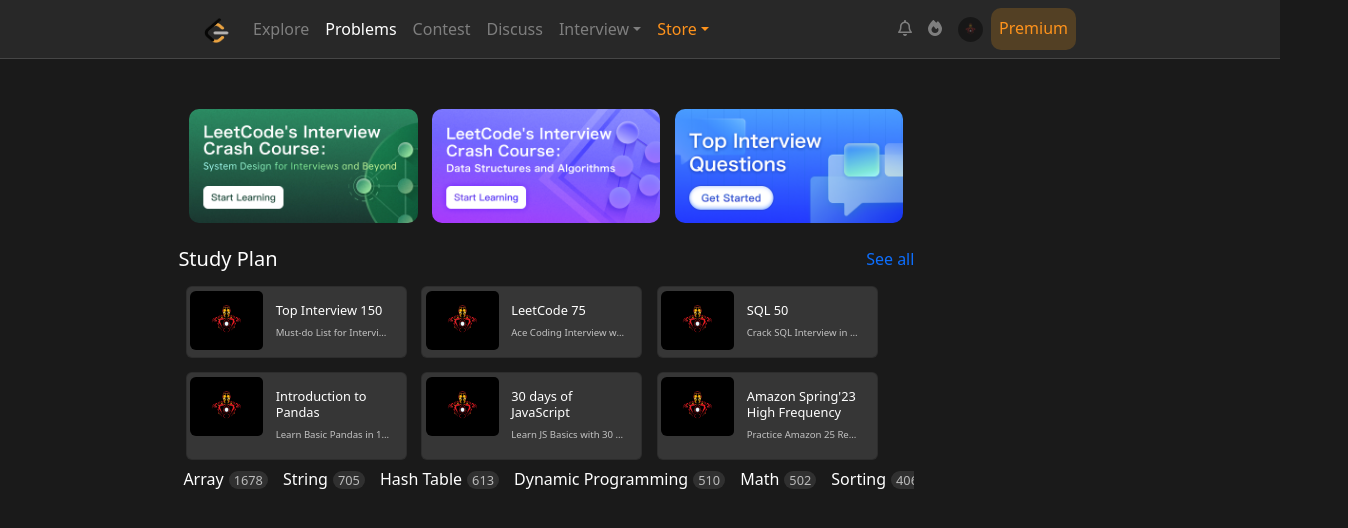
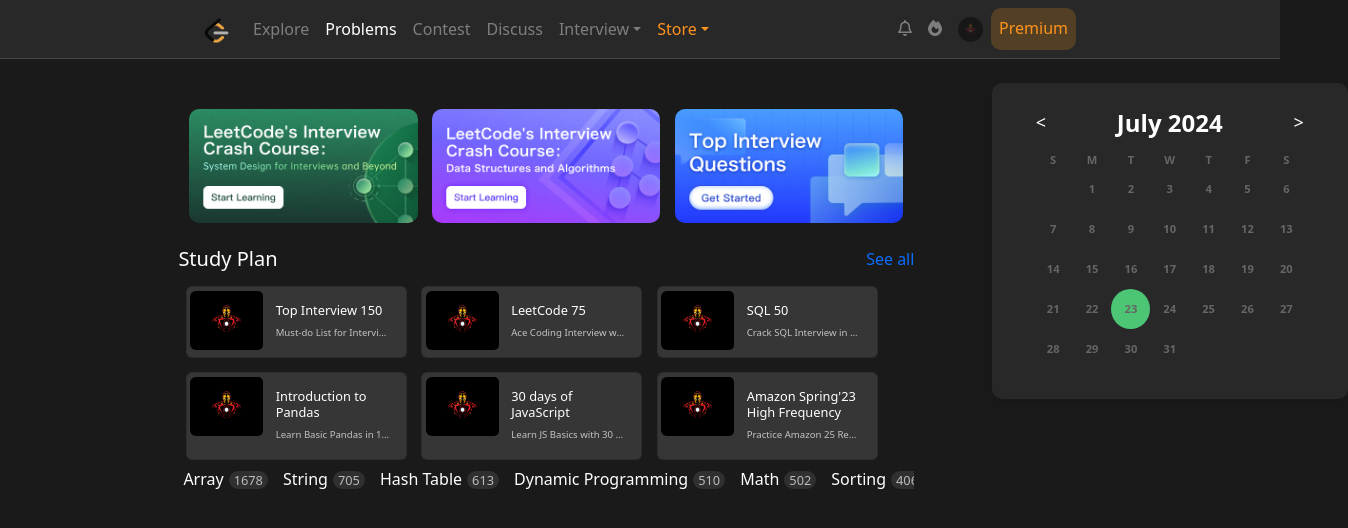
Before and after one commit to 7deb/leetcode, a React (Vite) app in the folder frontend/: page / in a window 1280 px wide. Shown: the top 528 px of the page, 1348 px wide, since content can reach past the window. Built offline with nearby package versions, Linux system fonts and the light colour scheme.

Commit message:
added calender component

```diff
--- /dev/null
+++ b/frontend/components/Calender.jsx
@@ -0,0 +1,89 @@
+import React, { useState, useEffect } from 'react';
+import { Container, Row, Col, Button } from 'react-bootstrap';
+import 'bootstrap/dist/css/bootstrap.min.css';
+import '../styles/Calender.css';
+
+const Calender = () => {
+  const [currentMonth, setCurrentMonth] = useState(new Date().getMonth());
+  const [currentYear, setCurrentYear] = useState(new Date().getFullYear());
+
+  const months = [
+    'January', 'February', 'March', 'April', 'May', 'June',
+    'July', 'August', 'September', 'October', 'November', 'December'
+  ];
+
+  const renderCalendar = (month, year) => {
+    const firstDayOfMonth = new Date(year, month, 1).getDay();
+    const lastDateOfMonth = new Date(year, month + 1, 0).getDate();
+    const calendarDates = [];
+
+    for (let i = 0; i < firstDayOfMonth; i++) {
+      calendarDates.push(<span key={`empty-${i}`}></span>);
+    }
+
+    for (let i = 1; i <= lastDateOfMonth; i++) {
+      const today = new Date();
+      const isToday =
+        i === today.getDate() && month === today.getMonth() && year === today.getFullYear();
+      calendarDates.push(
+        <span key={i} className={isToday ? 'today' : ''}>
+          {i}
+        </span>
+      );
+    }
+
+    return calendarDates;
+  };
+
+  const handlePrevMonth = () => {
+    setCurrentMonth(prevMonth => {
+      if (prevMonth === 0) {
+        setCurrentYear(prevYear => prevYear - 1);
+        return 11;
+      }
+      return prevMonth - 1;
+    });
+  };
+
+  const handleNextMonth = () => {
+    setCurrentMonth(prevMonth => {
+      if (prevMonth === 11) {
+        setCurrentYear(prevYear => prevYear + 1);
+        return 0;
+      }
+      return prevMonth + 1;
+    });
+  };
+
+  useEffect(() => {
+    renderCalendar(currentMonth, currentYear);
+  }, [currentMonth, currentYear]);
+
+  return (
+    <Container className="calender-premium-sp mt-4">
+      <div className="calendar-container">
+        <div className="calendar-header">
+          <Button variant="light" id="prev" aria-label="Prev" onClick={handlePrevMonth}>
+            &lt;
+          </Button>
+          <div className="month-year">
+            <span id="month">{months[currentMonth]}</span> <span id="year">{currentYear}</span>
+          </div>
+          <Button variant="light" id="next" aria-label="Next" onClick={handleNextMonth}>
+            &gt;
+          </Button>
+        </div>
+        <div className="calendar-body">
+          <div className="calendar-weekdays">
+            <span>S</span><span>M</span><span>T</span><span>W</span><span>T</span><span>F</span><span>S</span>
+          </div>
+          <div className="calendar-dates" id="calendar-dates">
+            {renderCalendar(currentMonth, currentYear)}
+          </div>
+        </div>
+      </div>
+    </Container>
+  );
+};
+
+export default Calender;
--- a/frontend/src/App.jsx
+++ b/frontend/src/App.jsx
@@ -5,6 +5,7 @@
 import Courses from '../components/Courses';
 import StudyPlan from '../components/StudyPlan';
 import TopicList from '../components/TopicList';
+import Calender from '../components/Calender';
 
 const App = () => {
   return (
@@ -17,6 +18,9 @@
           <StudyPlan/>
           <TopicList/>
         </Col>
+        <Col xs={4}>
+          <Calender/>
+        </Col>
       </Row>
     </Container>
 
--- /dev/null
+++ b/frontend/styles/Calender.css
@@ -0,0 +1,84 @@
+.calendar-container {
+    padding: 20px;
+    border-radius: 10px;
+    overflow: hidden;
+    font-size: 0.7rem;
+    width: 100%;
+    color: #fff;
+  }
+
+  .calendar-header {
+    display: flex;
+    justify-content: space-between;
+    align-items: center;
+  }
+
+  .calendar-header button {
+    background: none;
+    border: none;
+    font-size: 18px;
+    cursor: pointer;
+    color: #fff;
+}
+
+.calendar-body {
+    padding: 10px;
+}
+
+  .month-year {
+    font-size: 1.5rem;
+    font-weight: bold;
+  }
+
+  .calendar-weekdays {
+    display: grid;
+    grid-template-columns: repeat(7, 1fr);
+    text-align: center;
+  }
+
+  .calendar-dates {
+    display: grid;
+    grid-template-columns: repeat(7, 1fr);
+    text-align: center;
+  }
+
+  .calendar-weekdays span {
+    font-weight: bold;
+    color: #666;
+}
+
+  .calendar-dates span {
+    text-align: center;
+    font-weight: bold;
+    color: #666;
+    display: flex;
+    justify-content: center;
+    align-items: center;
+    height: 40px;
+    cursor: pointer;
+    transition: background 0.3s;
+  }
+
+  .calendar-dates span:hover {
+    background: #3E3E3E;
+    border-radius: 50%;
+}
+
+  .today {
+    background:#4CC575;
+    color: #fff;
+    border-radius: 50%;
+  }
+
+  .calendar-dates .event {
+    background: #ff6347;
+    color: #fff;
+    border-radius: 50%;
+}
+
+.calender-premium-sp{
+    background-color: #282828;
+    border-radius: 10px;
+    box-shadow: 0 4px 8px rgba(0,0,0,0.1);
+    margin-right: 38%;
+}
```
